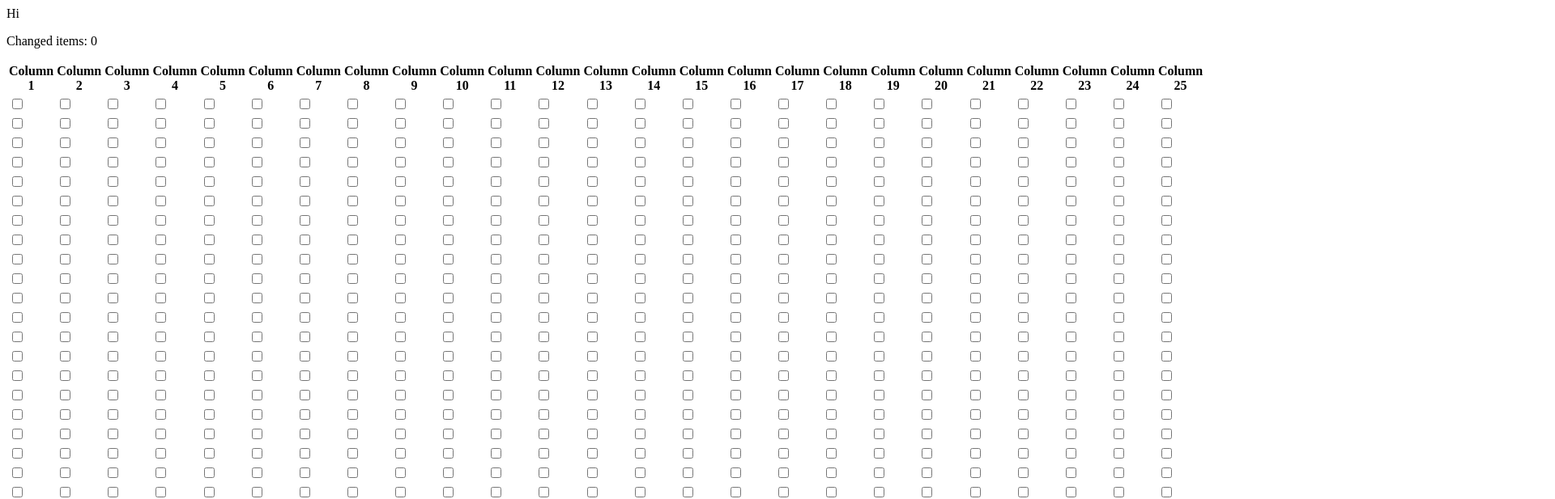
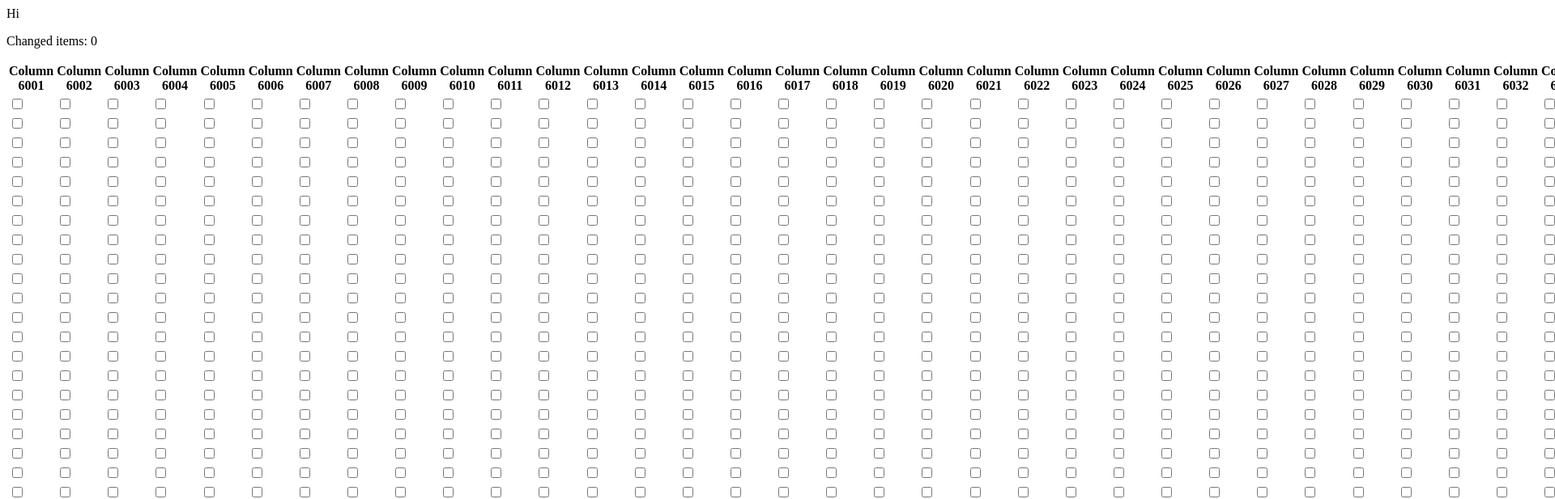
Before and after one commit to rifat0153/tables-test, a Nuxt app: page / in a window 1280 px wide. Shown: the top 617 px of the page at 81% size, 1920 px wide, since content can reach past the window. Built offline with nearby package versions, Linux system fonts and the light colour scheme.

Commit message:
table working

```diff
--- a/components/Table.client.vue
+++ b/components/Table.client.vue
@@ -1,40 +1,15 @@
 <script setup lang="ts">
-import { ref } from "vue";
+const items = generateDummyObjects(150);
 
-interface Cell {
-  value: boolean;
-  originalValue: boolean;
-  id: string;
-  // Add other properties as needed
-}
-
-const columns = ref(
-  Array.from({ length: 25 }, (_, index) => `Column ${index + 1}`)
-);
-const rows = ref(
-  Array.from({ length: 150 }, (_, rowIndex) => {
-    return Array.from({ length: 25 }, (_, cellIndex) => ({
-      value: false,
-      originalValue: false,
-      id: `${rowIndex}-${cellIndex}`,
-      // Add other properties as needed
-    }));
-  })
-);
-
-const changedItemsCount = ref(0);
-
-function updateCellValue(rowIndex: number, cellIndex: number) {
-  const cell = rows.value[rowIndex][cellIndex];
-  if (cell.value !== cell.originalValue) {
-    if (cell.value) {
-      changedItemsCount.value++;
-    } else {
-      changedItemsCount.value--;
-    }
-  }
-  cell.originalValue = cell.value;
-}
+const { changedItemsCount, columns, rows, updateCellValue } =
+  useTable<LocationMapping>(
+    items,
+    "locationId",
+    "locationName",
+    "triggerId",
+    "triggerName",
+    "mappingId"
+  );
 </script>
 
 <template>
--- a/composables/useTable.ts
+++ b/composables/useTable.ts
@@ -1,27 +1,117 @@
-interface Cell {
+export type Cell = {
+  id: string;
+  columnId: number;
+  rowId: number;
   value: boolean;
   originalValue: boolean;
-  id: string;
-  // Add other properties as needed
-}
+};
 
-export const useTable = () => {
-  const columns = ref(
-    Array.from({ length: 25 }, (_, index) => `Column ${index + 1}`)
-  );
-  const rows = ref(
-    Array.from({ length: 150 }, (_, rowIndex) => {
-      return Array.from({ length: 25 }, (_, cellIndex) => ({
-        value: false,
-        originalValue: false,
-        id: `${rowIndex}-${cellIndex}`,
-        // Add other properties as needed
-      }));
-    })
-  );
+export type MappingItem = {
+  triggerId: number;
+  triggerName: string;
+  locationId: number;
+  locationName: string;
+  mappingId: number | null;
+  mappingDescription: string;
+};
+
+export type LocationMapping = {
+  triggerId: number;
+  triggerName: string;
+  locationId: number;
+  locationName: string;
+  mappingId: number | null;
+  mappingDescription: string;
+};
+
+export const useTable = <T extends MappingItem>(
+  _items: MaybeRefOrGetter<T[]>,
+  rowIdField: keyof T,
+  rowNameField: keyof T,
+  columnIdField: keyof T,
+  columnNameField: keyof T,
+  mappingIdField: keyof T
+) => {
+  const changedItemsCount = ref(0);
+
+  const items = toRef(_items) as Ref<T[]>;
+
+  const columns = ref<string[]>([]);
+  const rows = ref<Cell[][]>([]);
+
+  function generateTable() {
+    const uniqueColumns = new Set<number>();
+    const uniqueRows = new Set<number>();
+
+    items.value.forEach((item) => {
+      uniqueColumns.add(item[columnIdField] as number);
+      uniqueRows.add(item[rowIdField] as number);
+    });
+
+    const r = [...uniqueRows];
+    const c = [...uniqueColumns];
+
+    columns.value = Array.from(uniqueColumns).map((id) => `Column ${id}`);
+
+    const rowArr = Array.from(uniqueRows);
+
+    for (let i = 0; i < r.length; i++) {
+      const row: Cell[] = [];
+
+      const rowId = r[i];
+
+      for (let j = 0; j < c.length; j++) {
+        const columnId = c[j];
+
+        const cell: Cell = {
+          id: `${rowId}-${columnId}`,
+          rowId: rowId,
+          columnId: columnId,
+          value: false,
+          originalValue: false,
+        };
+        row.push(cell);
+      }
+      rows.value.push(row);
+    }
+  }
+
+  function updateCellValue(rowIndex: number, columnIndex: number) {
+    const cell = rows.value[rowIndex][columnIndex];
+    if (cell.value !== cell.originalValue) {
+      if (cell.value) {
+        changedItemsCount.value++;
+      } else {
+        changedItemsCount.value--;
+      }
+    }
+    cell.originalValue = cell.value;
+  }
+
+  generateTable();
 
   return {
     columns,
     rows,
+    changedItemsCount,
+    updateCellValue,
   };
 };
+
+export function generateDummyObjects(n: number): LocationMapping[] {
+  const dummyObjects: LocationMapping[] = [];
+  for (let i = 1; i <= n; i++) {
+    const id = i + 1000;
+
+    const dummyObject: LocationMapping = {
+      triggerId: id + 5000,
+      triggerName: `Trigger ${id + 5000}`,
+      locationId: id,
+      locationName: `Location ${id}`,
+      mappingId: id % 2 === 0 ? null : id,
+      mappingDescription: `Mapping ${id}`,
+    };
+    dummyObjects.push(dummyObject);
+  }
+  return dummyObjects;
+}
```
